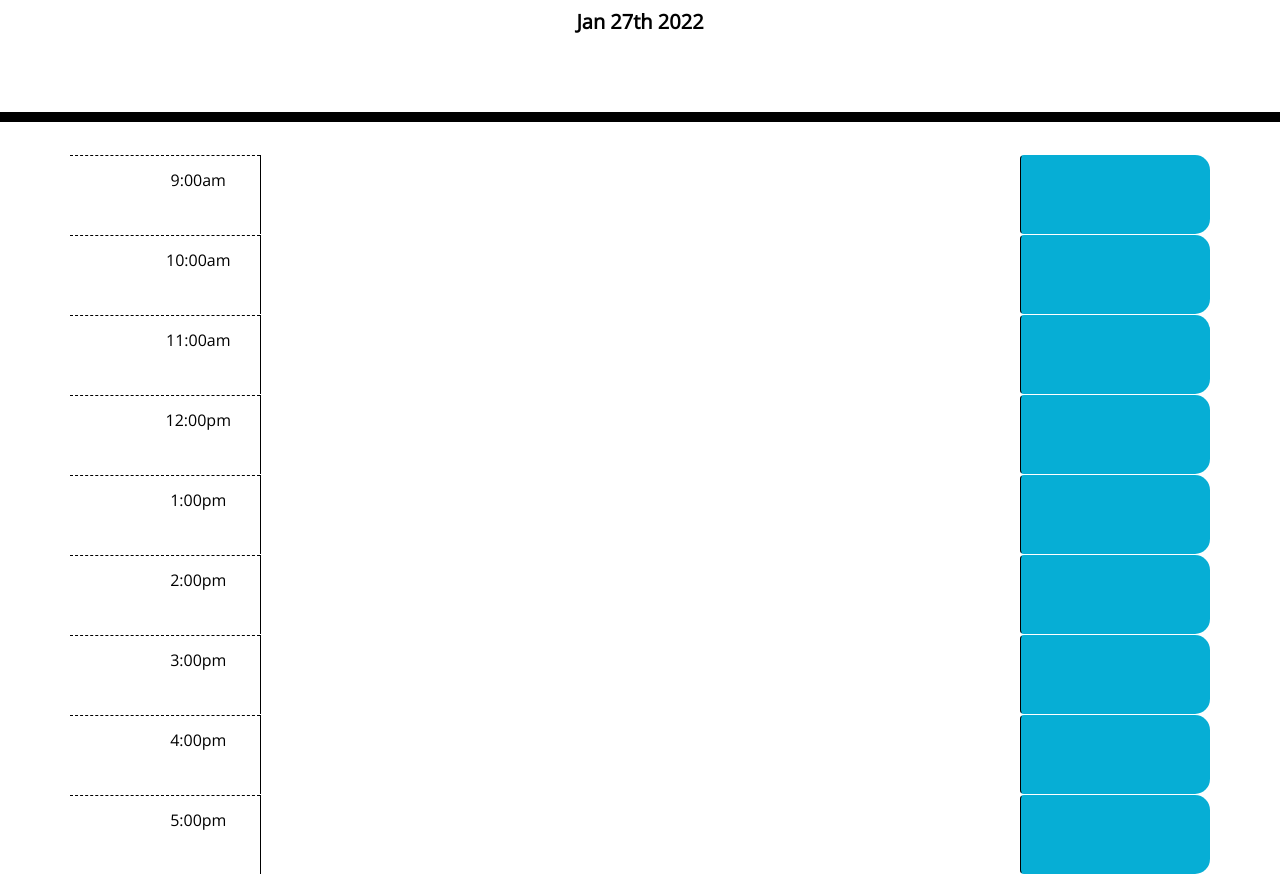
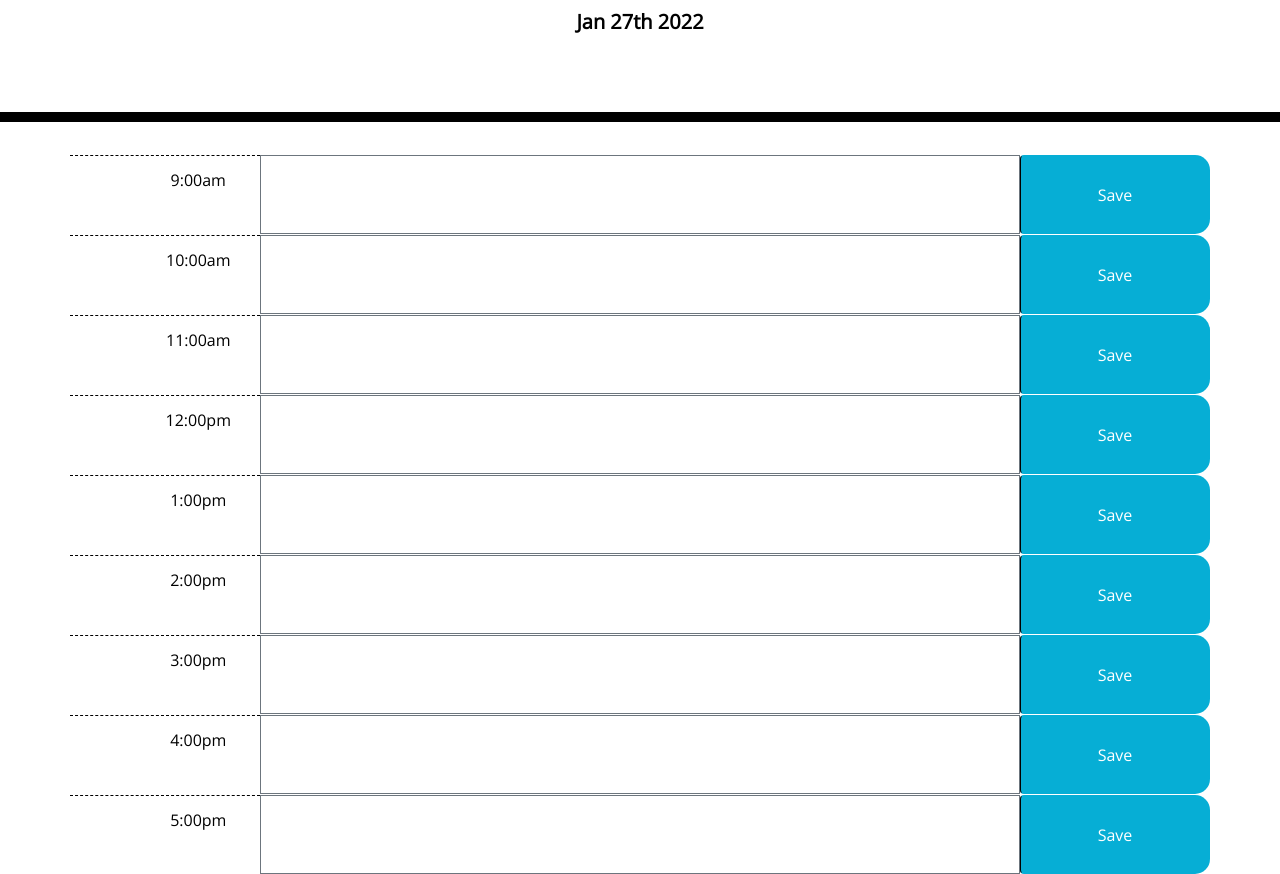
Before and after one commit to Jake-Roberts/Amazing-WorkDay-Scheduler, a plain HTML site: page index.html in a window 1280 px wide. Shown: the part 182-1056 px from the top of the page. Drawn offline with nearby package versions, Linux system fonts and the light colour scheme.

Commit message:
added the ability to save to local storage, also gave the textarea a border so you can see where to input data

```diff
--- a/assets/script.js
+++ b/assets/script.js
@@ -1,5 +1,20 @@
+
 // add current day function or var
 $("#currentDay").text(moment().format("MMM Do YYYY"));
 // add a save to local storage function
+$(".saveBtn").on("click", function () {
+
+    var textInput = $(this).siblings(".input-area").val();
+    var hours = $(this).parent().attr("id");
+    console.log(hours)
+    console.log(this)
+    //save to local
+    localStorage.setItem(hours, textInput)
+})
+
+
+
+
+
 
 // add color's for past present and future
--- a/index.html
+++ b/index.html
@@ -34,64 +34,64 @@
             <div class="col-md-2 hour">
                 9:00am
             </div>
-            <textarea class="col-md-8"></textarea>
-            <button class="btn saveBtn col-md-2"></button>
+            <textarea class="col-md-8 input-area border border-secondary"></textarea>
+            <button class="btn saveBtn col-md-2">Save</button>
         </div>
         <div id="hour-10" class="row time-block">
             <div class="col-md-2 hour">
                 10:00am
             </div>
-            <textarea class="col-md-8"></textarea>
-            <button class="btn saveBtn col-md-2"></button>
+            <textarea class="col-md-8 input-area border border-secondary"></textarea>
+            <button class="btn saveBtn col-md-2">Save</button>
         </div>
         <div id="hour-11" class="row time-block">
             <div class="col-md-2 hour">
                 11:00am
             </div>
-            <textarea class="col-md-8"></textarea>
-            <button class="btn saveBtn col-md-2"></button>
+            <textarea class="col-md-8 input-area border border-secondary"></textarea>
+            <button class="btn saveBtn col-md-2">Save</button>
         </div>
         <div id="hour-12" class="row time-block">
             <div class="col-md-2 hour">
                 12:00pm
             </div>
-            <textarea class="col-md-8"></textarea>
-            <button class="btn saveBtn col-md-2"></button>
+            <textarea class="col-md-8 input-area border border-secondary"></textarea>
+            <button class="btn saveBtn col-md-2">Save</button>
         </div>
         <div id="hour-13" class="row time-block">
             <div class="col-md-2 hour">
                 1:00pm
             </div>
-            <textarea class="col-md-8"></textarea>
-            <button class="btn saveBtn col-md-2"></button>
+            <textarea class="col-md-8 input-area border border-secondary"></textarea>
+            <button class="btn saveBtn col-md-2">Save</button>
         </div>
         <div id="hour-14" class="row time-block">
             <div class="col-md-2 hour">
                 2:00pm
             </div>
-            <textarea class="col-md-8"></textarea>
-            <button class="btn saveBtn col-md-2"></button>
+            <textarea class="col-md-8 input-area border border-secondary"></textarea>
+            <button class="btn saveBtn col-md-2">Save</button>
         </div>
         <div id="hour-15" class="row time-block">
             <div class="col-md-2 hour">
                 3:00pm
             </div>
-            <textarea class="col-md-8"></textarea>
-            <button class="btn saveBtn col-md-2"></button>
+            <textarea class="col-md-8 input-area border border-secondary"></textarea>
+            <button class="btn saveBtn col-md-2">Save</button>
         </div>
         <div id="hour-16" class="row time-block">
             <div class="col-md-2 hour">
                 4:00pm
             </div>
-            <textarea class="col-md-8"></textarea>
-            <button class="btn saveBtn col-md-2"></button>
+            <textarea class="col-md-8 input-area border border-secondary"></textarea>
+            <button class="btn saveBtn col-md-2">Save</button>
         </div>
         <div id="hour-17" class="row time-block">
             <div class="col-md-2 hour">
                 5:00pm
             </div>
-            <textarea class="col-md-8"></textarea>
-            <button class="btn saveBtn col-md-2"></button>
+            <textarea class="col-md-8 input-area border border-secondary"></textarea>
+            <button class="btn saveBtn col-md-2">Save</button>
         </div>
     </div>
 
```
